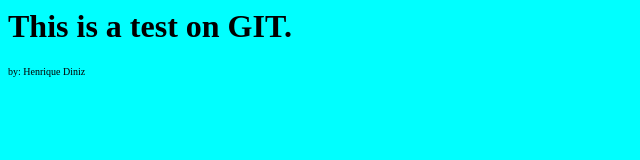
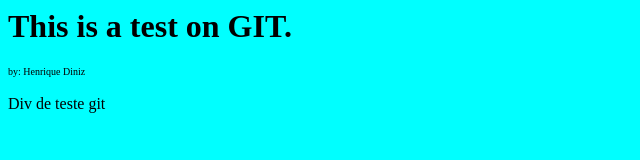
Before and after one commit to Henriqueediniz/git-curse, a plain HTML site: page index.html in a window 1280 px wide. Shown: the whole page, without its empty margins (0-640 px from the left). Drawn offline with Linux system fonts and the light colour scheme.

Commit message:
ALtera index

```diff
--- a/index.html
+++ b/index.html
@@ -5,5 +5,7 @@
     <body>
 	<h1>This is a test on GIT. </h1>
       <text style='font-size:10px;'>by: Henrique Diniz</text>
+        <br><br>
+    <div id="Contorno"> Div de teste git</div>
     </body>
 </html>
```
